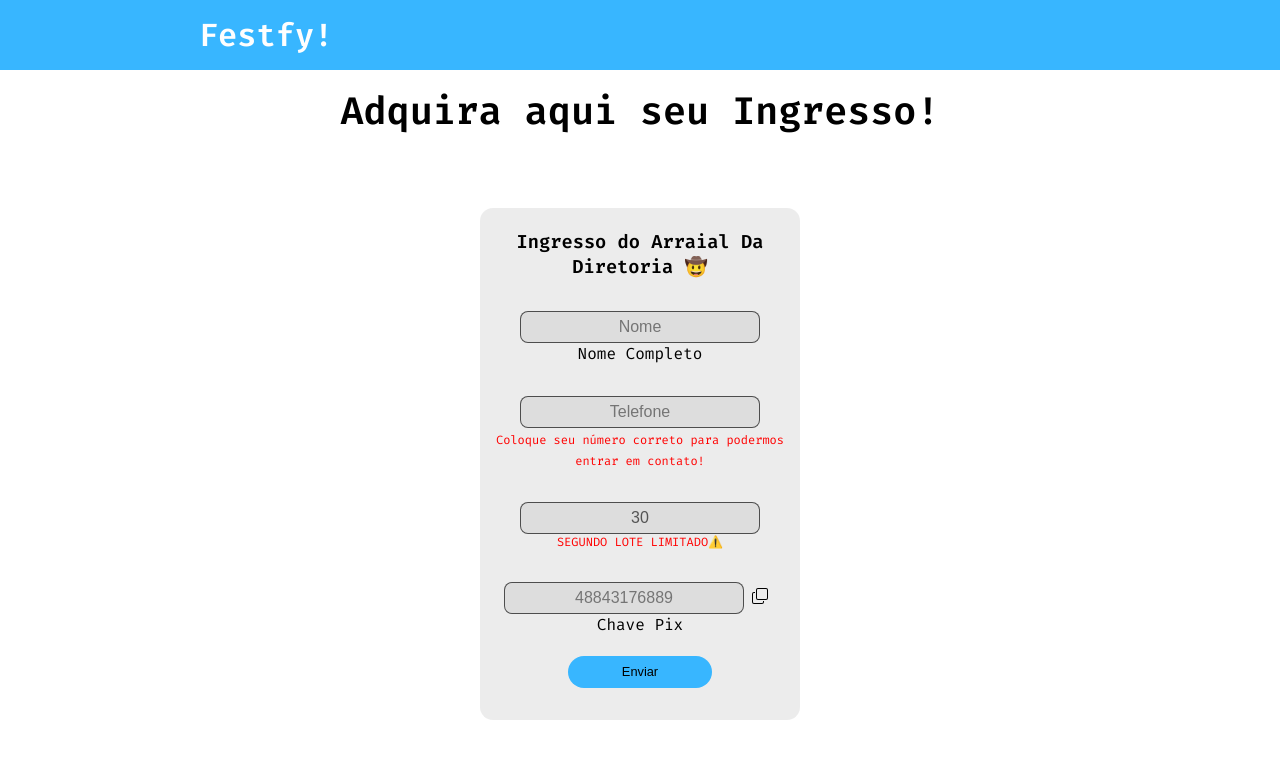
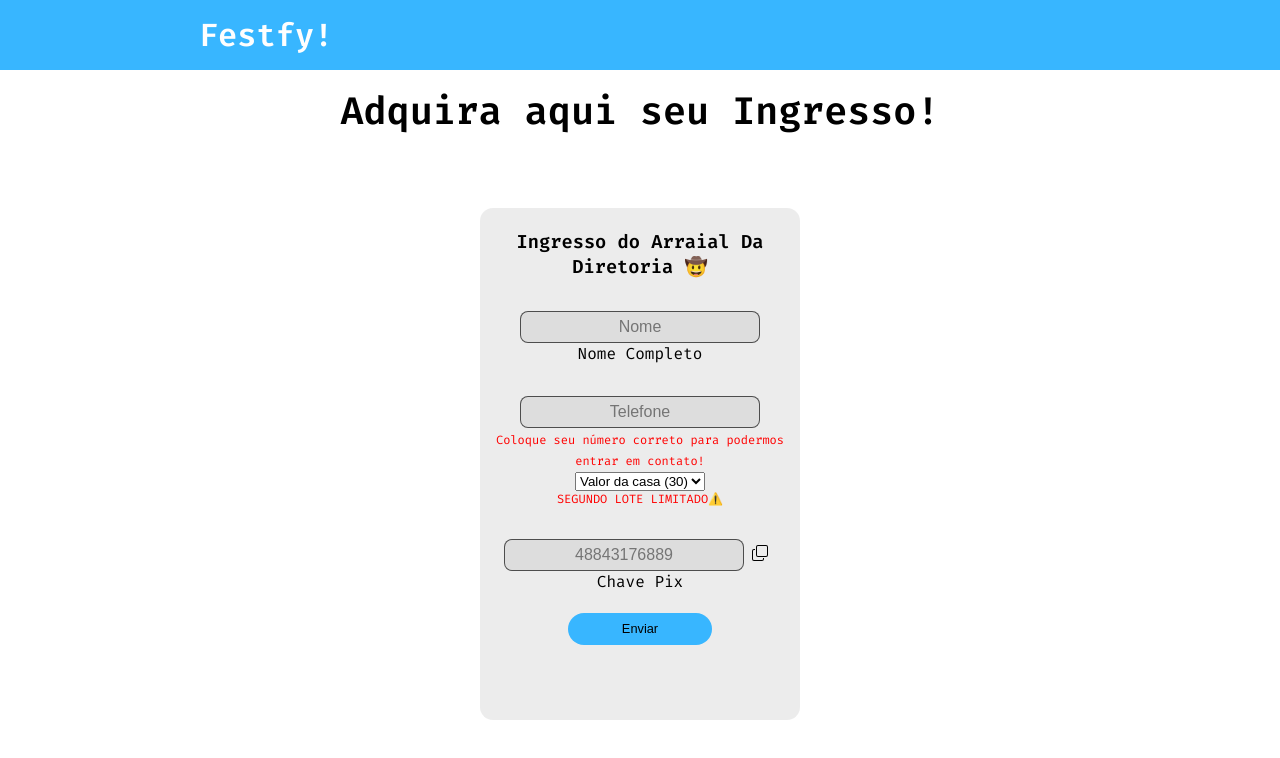
Before and after one commit to bren112/festfyuv, a React (Vite) app: page /teste in a window 1280 px wide. Shown: the top 758 px of the page. Built offline with nearby package versions, Linux system fonts and the light colour scheme.

Commit message:
valor fora tst.jsx

```diff
--- a/src/pages/Sobre/tst.jsx
+++ b/src/pages/Sobre/tst.jsx
@@ -45,15 +45,20 @@ const Teste = () => {
         </div>
         <div>
           <p><span id='span'>Coloque seu número correto para podermos entrar em contato!</span></p>
-          <input placeholder='Valor Ingresso' type="text" id="valorPago" disabled='true' value={valorPago} onChange={(e) => setValorPago(e.target.value)} required />
+          <select id="valorPago" value={valorPago} onChange={(e) => setValorPago(e.target.value)} required>
+            <option value="30">Valor da casa (30)</option>
+            <option value="25">Valor de fora (25)</option>
+          </select>
           <p id='span'>SEGUNDO LOTE LIMITADO⚠️</p>
         </div>
         <div>
           <div className='pix'>
-          <input placeholder={chavePix} type="text" disabled />
-          <button id='pix' type="button" onClick={copyToClipboard}><svg xmlns="http://www.w3.org/2000/svg" width="16" height="16" fill="currentColor" class="bi bi-copy" viewBox="0 0 16 16">
-  <path fill-rule="evenodd" d="M4 2a2 2 0 0 1 2-2h8a2 2 0 0 1 2 2v8a2 2 0 0 1-2 2H6a2 2 0 0 1-2-2zm2-1a1 1 0 0 0-1 1v8a1 1 0 0 0 1 1h8a1 1 0 0 0 1-1V2a1 1 0 0 0-1-1zM2 5a1 1 0 0 0-1 1v8a1 1 0 0 0 1 1h8a1 1 0 0 0 1-1v-1h1v1a2 2 0 0 1-2 2H2a2 2 0 0 1-2-2V6a2 2 0 0 1 2-2h1v1z"/>
-</svg></button>
+            <input placeholder={chavePix} type="text" disabled />
+            <button id='pix' type="button" onClick={copyToClipboard}>
+              <svg xmlns="http://www.w3.org/2000/svg" width="16" height="16" fill="currentColor" className="bi bi-copy" viewBox="0 0 16 16">
+                <path fillRule="evenodd" d="M4 2a2 2 0 0 1 2-2h8a2 2 0 0 1 2 2v8a2 2 0 0 1-2 2H6a2 2 0 0 1-2-2zm2-1a1 1 0 0 0-1 1v8a1 1 0 0 0 1 1h8a1 1 0 0 0 1-1V2a1 1 0 0 0-1-1zM2 5a1 1 0 0 0-1 1v8a1 1 0 0 0 1 1h8a1 1 0 0 0 1-1v-1h1v1a2 2 0 0 1-2 2H2a2 2 0 0 1-2-2V6a2 2 0 0 1 2-2h1v1z"/>
+              </svg>
+            </button>
           </div>
           <p>Chave Pix</p>
         </div>
```
